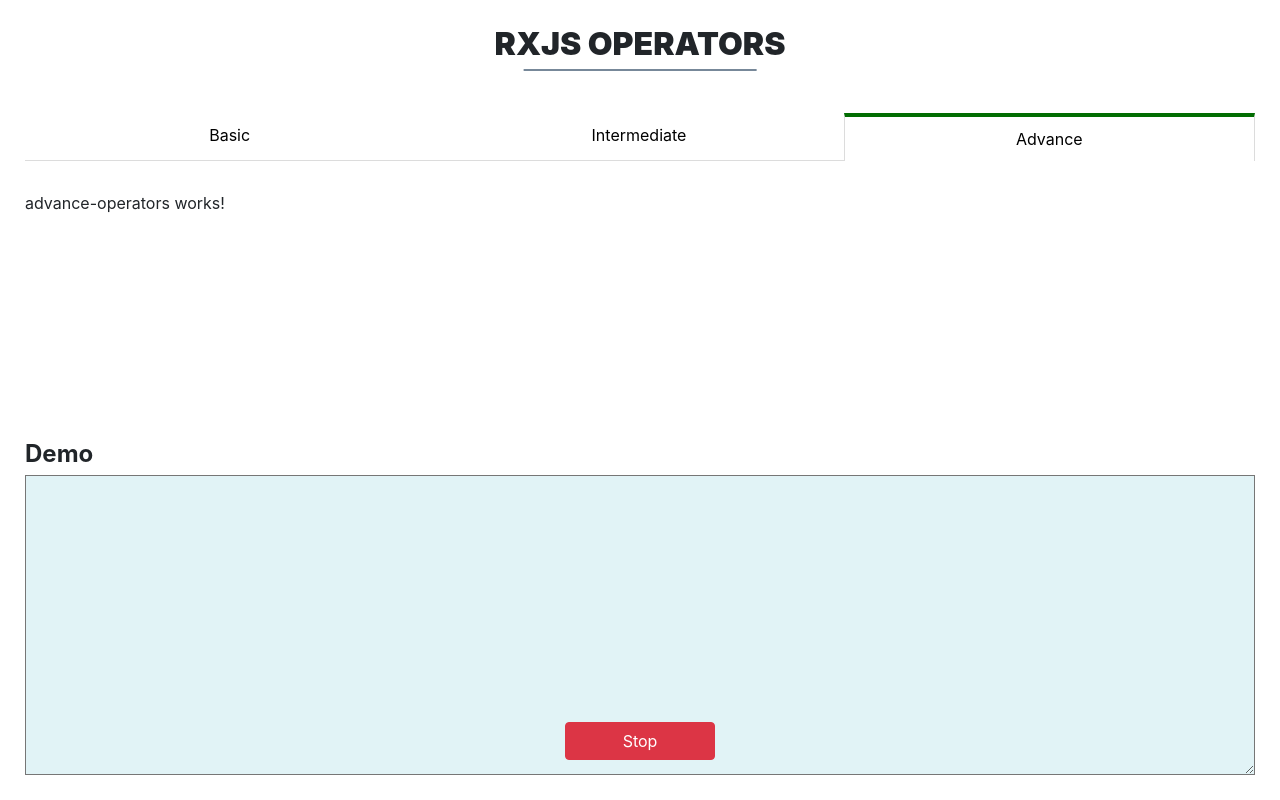
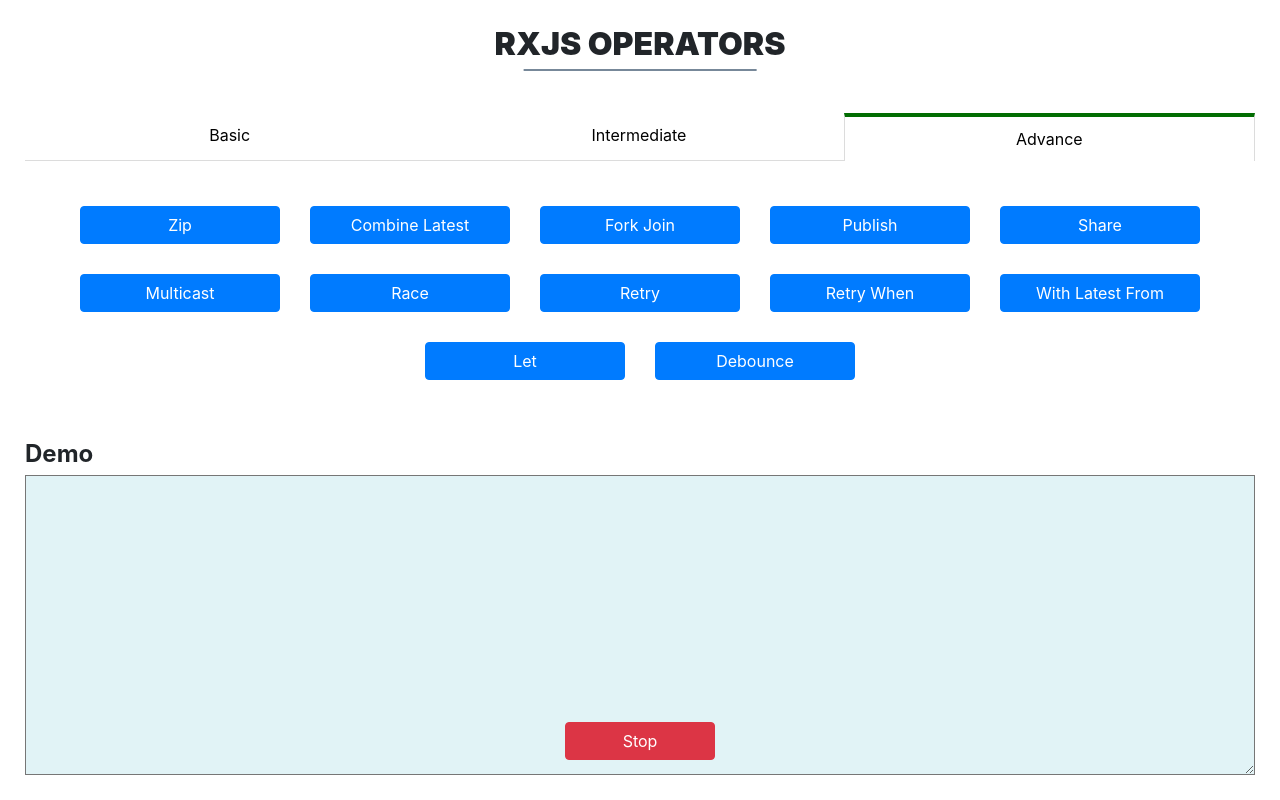
Before and after one commit to ahmadykhan555/rxjsoperators, an Angular app: page /advance in a window 1280 px wide. Built offline with nearby package versions, Linux system fonts and the light colour scheme.

Commit message:
Set up boilerplate for advanced operators

```diff
--- a/src/app/advance-operators/advance-operators.component.html
+++ b/src/app/advance-operators/advance-operators.component.html
@@ -1 +1,7 @@
-<p>advance-operators works!</p>
+<div class="advance-operators">
+    <button
+      *ngFor="let operator of operators"
+      class="btn btn-primary operator"
+      (click)="executeOperation(operator)"
+    >{{operator}}</button>
+  </div>
--- a/src/app/advance-operators/advance-operators.component.scss
+++ b/src/app/advance-operators/advance-operators.component.scss
@@ -0,0 +1,12 @@
+.advance-operators {
+    text-align: center;
+    height: calc(100% - 50px);
+    overflow-y: scroll;
+
+    .operator {
+      margin: 15px;
+      text-transform: capitalize;
+      min-width: 200px;
+    }
+
+}
--- a/src/app/advance-operators/advance-operators.component.ts
+++ b/src/app/advance-operators/advance-operators.component.ts
@@ -1,4 +1,5 @@
 import { Component, OnInit } from '@angular/core';
+import { OperatorService, Operators } from '../operator.service';
 
 @Component({
   selector: 'app-advance-operators',
@@ -6,10 +7,28 @@ import { Component, OnInit } from '@angular/core';
   styleUrls: ['./advance-operators.component.scss']
 })
 export class AdvanceOperatorsComponent implements OnInit {
-
-  constructor() { }
+  operators = [];
+  constructor(private operatorService: OperatorService) { }
 
   ngOnInit() {
+    this.operators = this.operatorService.advanceOperators();
+  }
+
+  executeOperation(operator: Operators) {
+    switch (operator) {
+      case Operators.Zip: { return; }
+      case Operators.CombineLatest: { return; }
+      case Operators.ForkJoin: { return; }
+      case Operators.Publish: { return; }
+      case Operators.Share: { return; }
+      case Operators.Multicast: { return; }
+      case Operators.Race: { return; }
+      case Operators.Retry: { return; }
+      case Operators.RetryWhen: { return; }
+      case Operators.WithLatestFrom: { return; }
+      case Operators.Let: { return; }
+      case Operators.Debounce: { return; }
+    }
   }
 
 }
--- a/src/app/basic-operators/basic-operators.component.html
+++ b/src/app/basic-operators/basic-operators.component.html
@@ -1,4 +1,4 @@
-<div class="basic-opertors">
+<div class="basic-operators">
   <button
     *ngFor="let operator of operators"
     class="btn btn-primary operator"
--- a/src/app/basic-operators/basic-operators.component.scss
+++ b/src/app/basic-operators/basic-operators.component.scss
@@ -1,5 +1,12 @@
-.operator {
-  margin: 15px;
-  text-transform: capitalize;
-  min-width: 200px;
+.basic-operators {
+  text-align: center;
+  height: calc(100% - 50px);
+  overflow-y: scroll;
+
+  .operator {
+    margin: 15px;
+    text-transform: capitalize;
+    min-width: 200px;
+  }
+
 }
--- a/src/app/intermediate-operators/intermediate-operators.component.scss
+++ b/src/app/intermediate-operators/intermediate-operators.component.scss
@@ -1,6 +1,7 @@
 .intermediate-operators {
   height: calc(100% - 50px);
   overflow-y: scroll;
+  text-align: center;
 
   .operator {
     margin: 15px;
--- a/src/app/operator.service.ts
+++ b/src/app/operator.service.ts
@@ -70,7 +70,19 @@ export enum Operators {
   MergeMap = 'merge map',
   Partition = 'partition',
   Throttle = 'throttle',
-  ThrottleTime = 'throttle time'
+  ThrottleTime = 'throttle time',
+  Zip = 'zip',
+  CombineLatest = 'combine latest',
+  ForkJoin = 'fork join',
+  Publish = 'publish',
+  Share = 'share',
+  Multicast = 'multicast',
+  Race = 'race',
+  Retry = 'retry',
+  RetryWhen = 'retry when',
+  WithLatestFrom = 'with latest from',
+  Let = 'let',
+  Debounce = 'debounce',
 }
 
 @Injectable({
@@ -529,7 +541,20 @@ export class OperatorService {
   }
 
   advanceOperators() {
-    return [];
+    return [
+      'zip',
+      'combine latest',
+      'fork join',
+      'publish',
+      'share',
+      'multicast',
+      'race',
+      'retry',
+      'retry when',
+      'with latest from',
+      'let',
+      'debounce'
+    ];
   }
 
   logOutput(output: any) {
```
